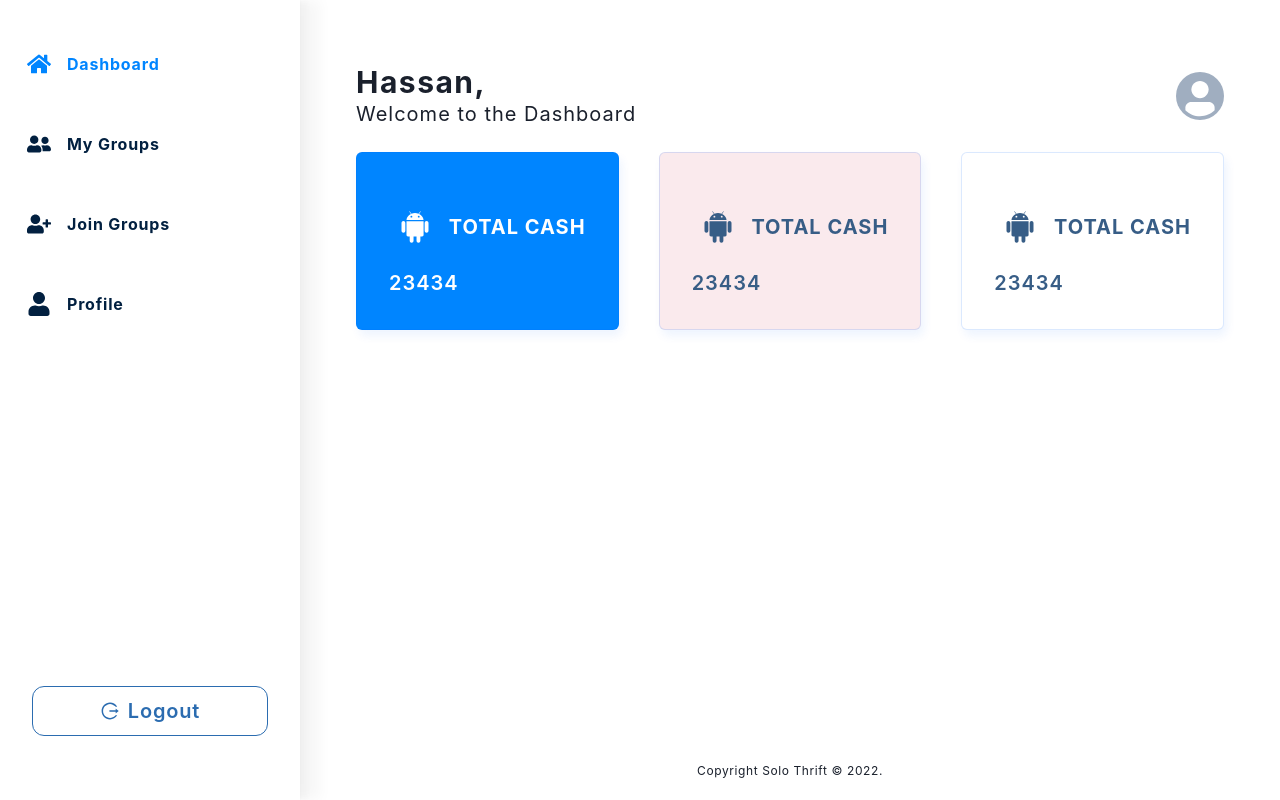
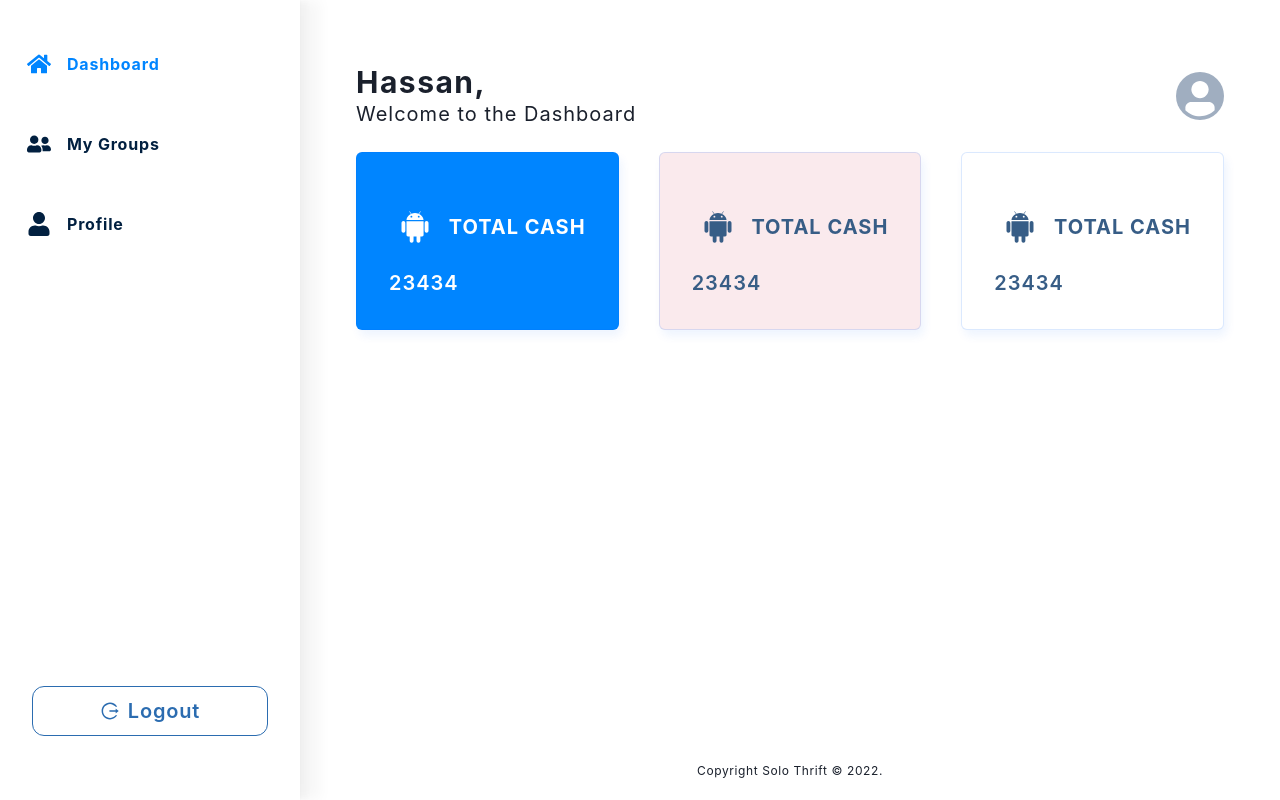
Before and after one commit to chimdie/mojo-saver, a React (Create React App) app: page / in a window 1280 px wide. Built offline with nearby package versions, Linux system fonts and the light colour scheme.

Commit message:
fix: routing

```diff
--- a/src/App.tsx
+++ b/src/App.tsx
@@ -7,9 +7,12 @@ import { ProtectedRoute } from "routes";
 import { Login, Signup } from "pages/auth";
 // users routes
 import Home from "pages/user/Home";
+import Profile from "pages/user/profile";
 import Groups from "pages/user/groups";
 // admin routes
 import AdminGroups from "pages/admin/group";
+import AdminProfile from "pages/admin/profile";
+import AdminHome from "pages/admin/Home";
 
 export const App = () => {
   return (
@@ -21,13 +24,13 @@ export const App = () => {
         <Route element={<ProtectedRoute />}>
           <Route path="/" element={<Home />} />
           <Route path="/groups" element={<Groups />} />
-          // Admin
-          <Route path="/admin" element={<Home />} />
-          {/* <Route path="/admin/new-group" element={<CreateGroup />} /> */}
-          <Route path="/admin/groups" element={<AdminGroups />} />
+          <Route path="/profile" element={<Profile />} />
+
+          <Route path="/admin" element={<AdminHome />} />
+          <Route path="/admin.groups" element={<AdminGroups />} />
+          <Route path="/admin.profile" element={<AdminProfile />} />
         </Route>
       </Routes>
-      {/* <AppRoutes /> */}
     </BrowserRouter>
   );
 };
--- a/src/components/Nav/links.ts
+++ b/src/components/Nav/links.ts
@@ -1,12 +1,4 @@
-import {
-  FaHome,
-  // FaUsers,
-  FaUser,
-  FaUserFriends,
-  // FaUserCog,
-  FaUserPlus
-} from "react-icons/fa";
-// import { IoCreateOutline } from "react-icons/io5";
+import { FaHome, FaUser, FaUserFriends } from "react-icons/fa";
 
 export const userLinks = [
   {
@@ -18,11 +10,6 @@ export const userLinks = [
     title: "My Groups",
     url: "/groups",
     icon: FaUserFriends
-  },
-  {
-    title: "Join Groups",
-    url: "/join",
-    icon: FaUserPlus
   },
   {
     title: "Profile",
@@ -39,17 +26,12 @@ export const adminLinks = [
   },
   {
     title: "Groups",
-    url: "/admin/groups",
+    url: "/admin.groups",
     icon: FaUserFriends
   },
   {
-    title: "New Group",
-    url: "/admin/new-group",
-    icon: FaUserPlus
-  },
-  {
     title: "Profile",
-    url: "/admin/profile",
+    url: "/admin.profile",
     icon: FaUser
   }
 ];
```
